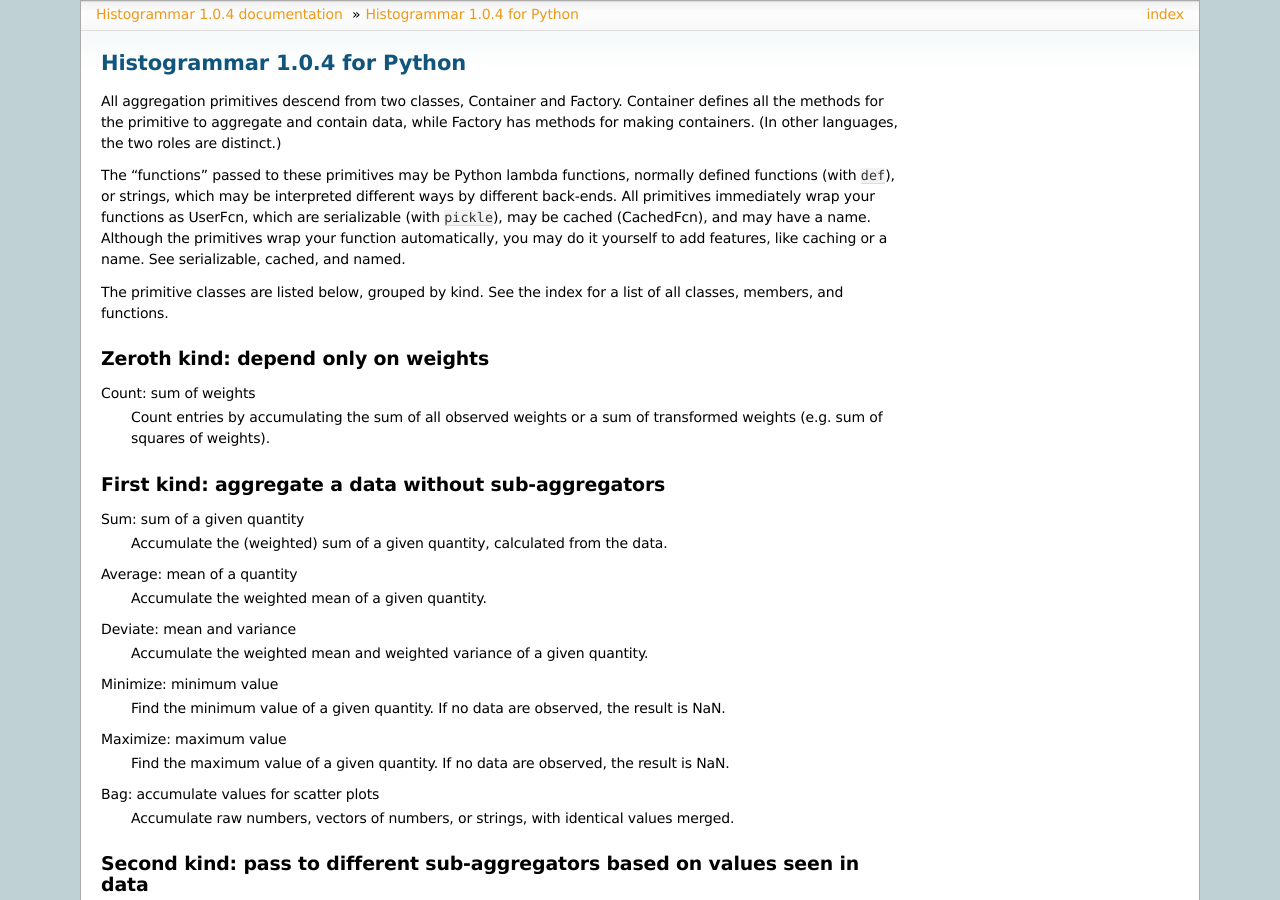
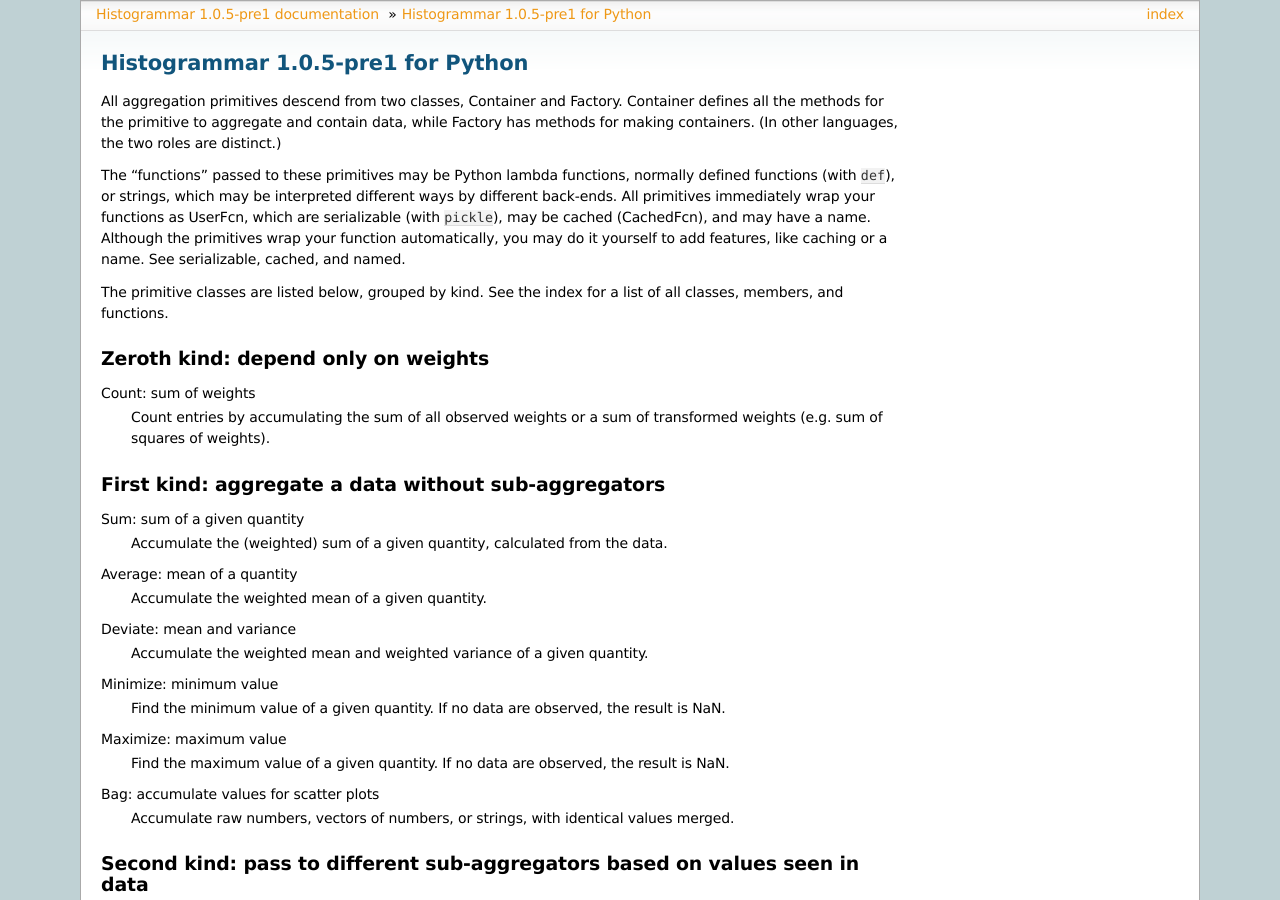
Before and after one commit to histogrammar/histogrammar-python, a Sphinx documentation site: the page built from docs/index.rst, in a window 1280 px wide and 900 px high. Built offline with Sphinx 7.4.7, drawn with Linux system fonts in a browser that asks for light colours; some of the changed text lies outside the part shown.

Commit message:
start using prerelease numbers

```diff
--- a/docs/conf.py
+++ b/docs/conf.py
@@ -47,9 +47,9 @@
 # built documents.
 #
 # The short X.Y version.
-version = "1.0.4"
+version = "1.0.5-pre1"
 # The full version, including alpha/beta/rc tags.
-release = "1.0.4"
+release = "1.0.5-pre1"
 
 # The language for content autogenerated by Sphinx. Refer to documentation
 # for a list of supported languages.
--- a/histogrammar/version.py
+++ b/histogrammar/version.py
@@ -16,7 +16,7 @@
 
 import re
 
-__version__ = "1.0.4"
+__version__ = "1.0.5-pre1"
 
 version = __version__
 
```
